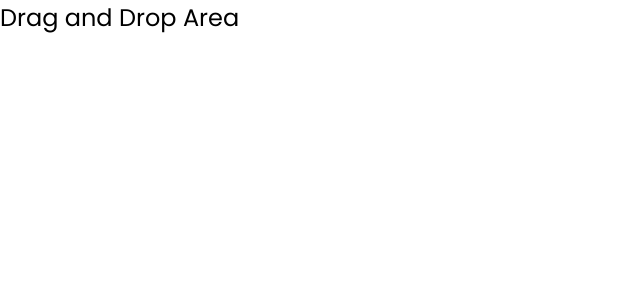
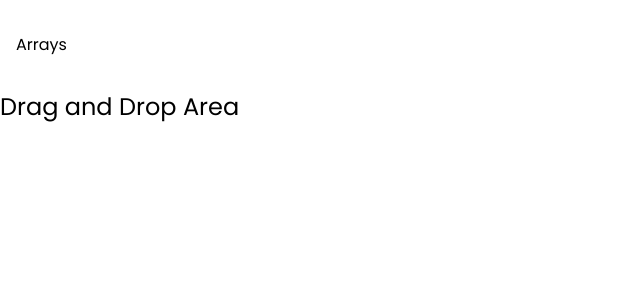
Before and after one commit to Rishikesh-Guptha/devs-corner, a React (Create React App) app: page /Array in a window 1280 px wide. Shown: the top 300 px of the page, without its empty margins (0-640 px from the left). Built offline with nearby package versions, Linux system fonts and the light colour scheme.

Commit message:
Added the drag and drop in array page

```diff
--- a/src/pages/data_structures/arrays/Array.jsx
+++ b/src/pages/data_structures/arrays/Array.jsx
@@ -19,6 +19,7 @@ const Array = () => {
   };
   return (
     <div className='main-container'>
+      <p>Arrays</p>
       <DragDropContext onDragEnd={result => console.log(result)}>
       <div className="drag-drop-area" onDragOver={handleDragOver} onDrop={handleDrop}>
       <h2>Drag and Drop Area</h2>
```
